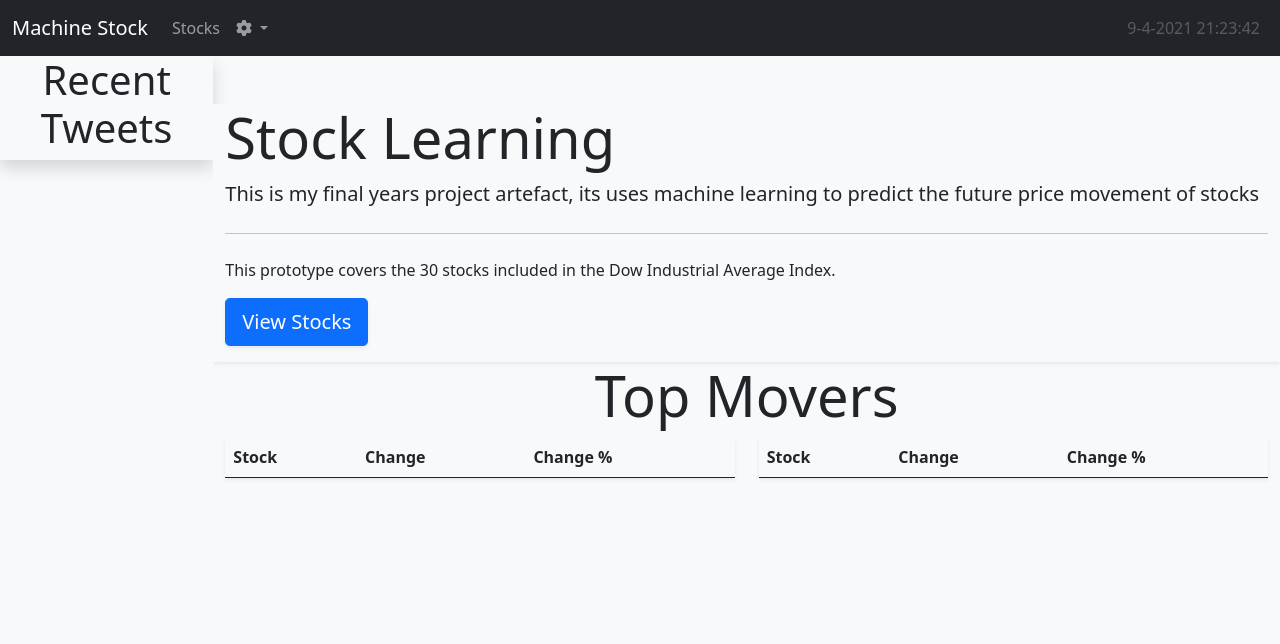
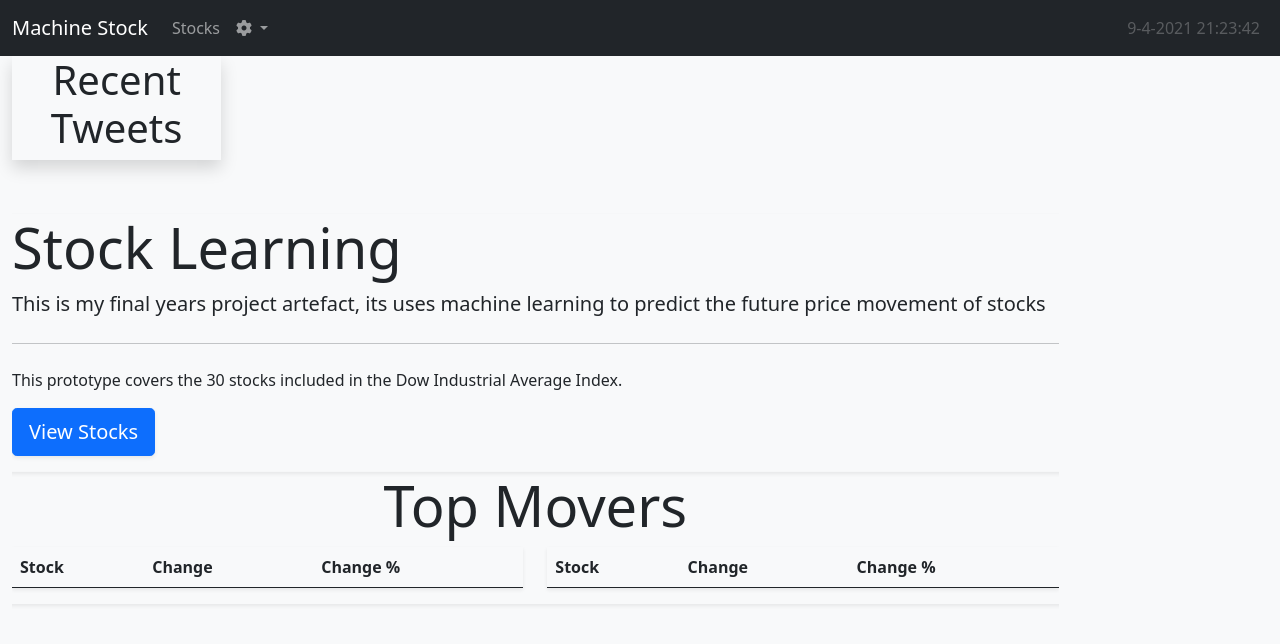
Before and after one commit to JBakes98/MachineStock, a Django app: template stockprediction/templates/index.html in a window 1280 px wide. Shown: the top 644 px of the page. Run offline with Django 3.2, Linux system fonts and the light colour scheme; the template is opened without the code that fills it, so the values that code supplies are empty; some libraries are stand-ins or nearby versions.

Commit message:
Making layout changes to make tweet sidebard overflow

```diff
--- a/stockprediction/templates/index.html
+++ b/stockprediction/templates/index.html
@@ -3,7 +3,8 @@
 {% block content %}
 <div class="container-fluid">
     <div class="row">
-        <div class="overflow-auto col-2 shadow h-100 d-inline-block" style="overflow-x: auto;">
+        <div class="container-fluid">
+            <div class="overflow-auto col-2 shadow mh-100 d-inline-block">
                 <h1 class="display-6 text-center">Recent Tweets</h1>
                 {% for tweet in tweets %}
                 <div class="card m-2">
@@ -25,7 +26,9 @@
                 </div>
                 {% endfor %}
             </div>
+        </div>
 
+        <div class="container-fluid">
             <div class="col-10 h-100 d-inline-block overflow-auto">
                 <div class="row mt-5 bg-light">
                     <div class="jumbotron shadow-sm">
@@ -38,7 +41,8 @@
 
                         {% if data_refresh %}
                         <p>
-                        This prototype covers the 30 stocks included in the Dow Industrial Average Index, the current
+                            This prototype covers the 30 stocks included in the Dow Industrial Average Index, the
+                            current
                             data appears to be out of sync. Do you wish to refresh it?
                         </p>
                         <p class="lead">
@@ -75,7 +79,8 @@
                             <tbody>
                             {% for winner in top_winners %}
                             <td scope="row">
-                            <a href="{% url 'stock-detail' ticker=winner.stock.ticker %}">{{ winner.stock.ticker }}</a>
+                                <a href="{% url 'stock-detail' ticker=winner.stock.ticker %}">{{ winner.stock.ticker
+                                    }}</a>
                             </td>
                             <td scope="row" class="text-success">{{ winner.change }}</td>
                             <td scope="row" class="text-success">{{ winner.change_perc}} <i class="fas fa-angle-up"></i>
@@ -98,10 +103,12 @@
                             <tbody>
                             {% for loser in top_losers %}
                             <td scope="row">
-                            <a href="{% url 'stock-detail' ticker=loser.stock.ticker %}">{{ loser.stock.ticker }}</a>
+                                <a href="{% url 'stock-detail' ticker=loser.stock.ticker %}">{{ loser.stock.ticker
+                                    }}</a>
                             </td>
                             <td scope="row" class="text-danger">{{ loser.change }}</td>
-                        <td scope="row" class="text-danger">{{ loser.change_perc}} <i class="fas fa-angle-down"></i></i>
+                            <td scope="row" class="text-danger">{{ loser.change_perc}} <i
+                                    class="fas fa-angle-down"></i></i>
                             </td>
                             </tr>
                             {% endfor %}
@@ -112,5 +119,6 @@
             </div>
         </div>
     </div>
+</div>
 
 {% endblock %}
```
Lines whose indentation alone changed are shown as unchanged.
